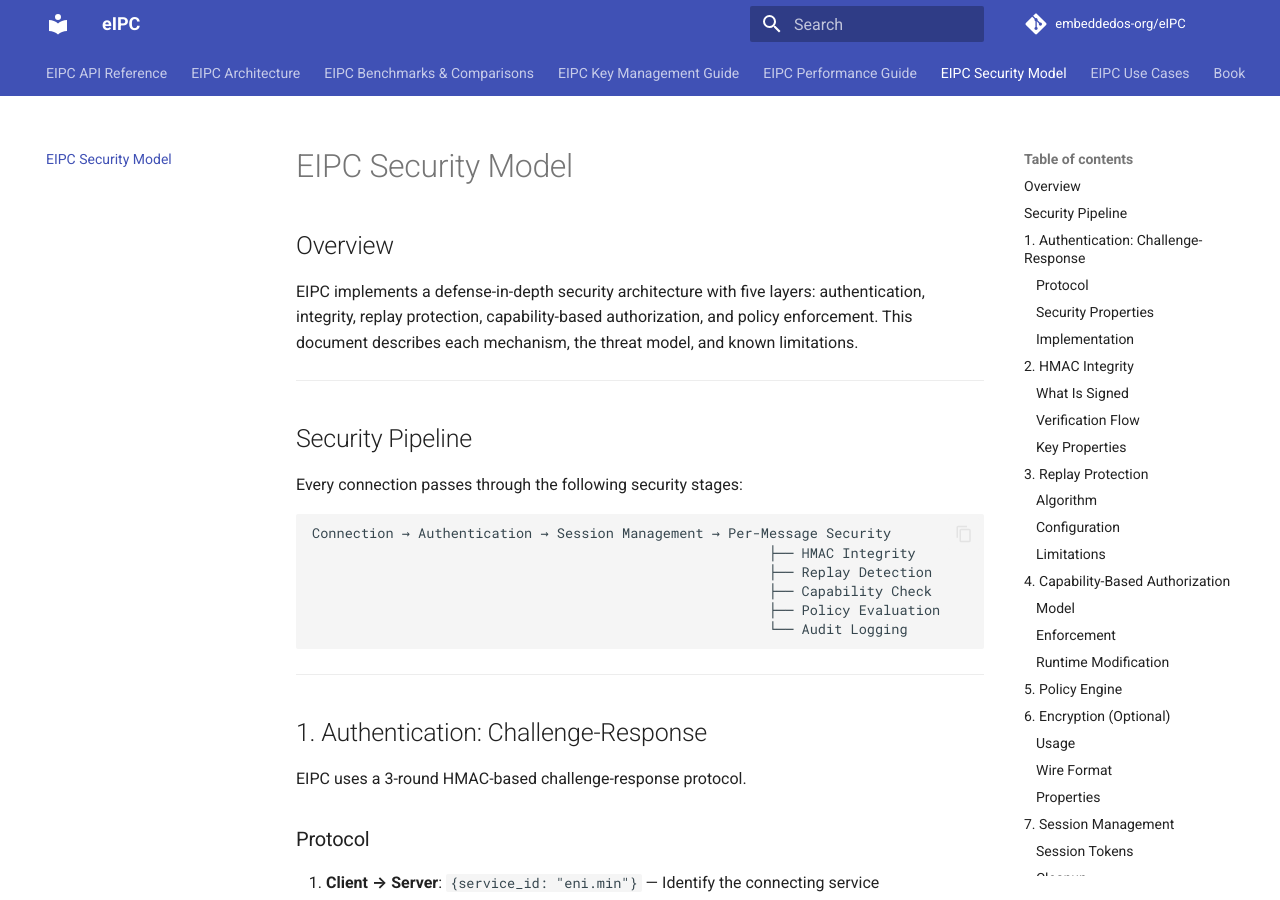
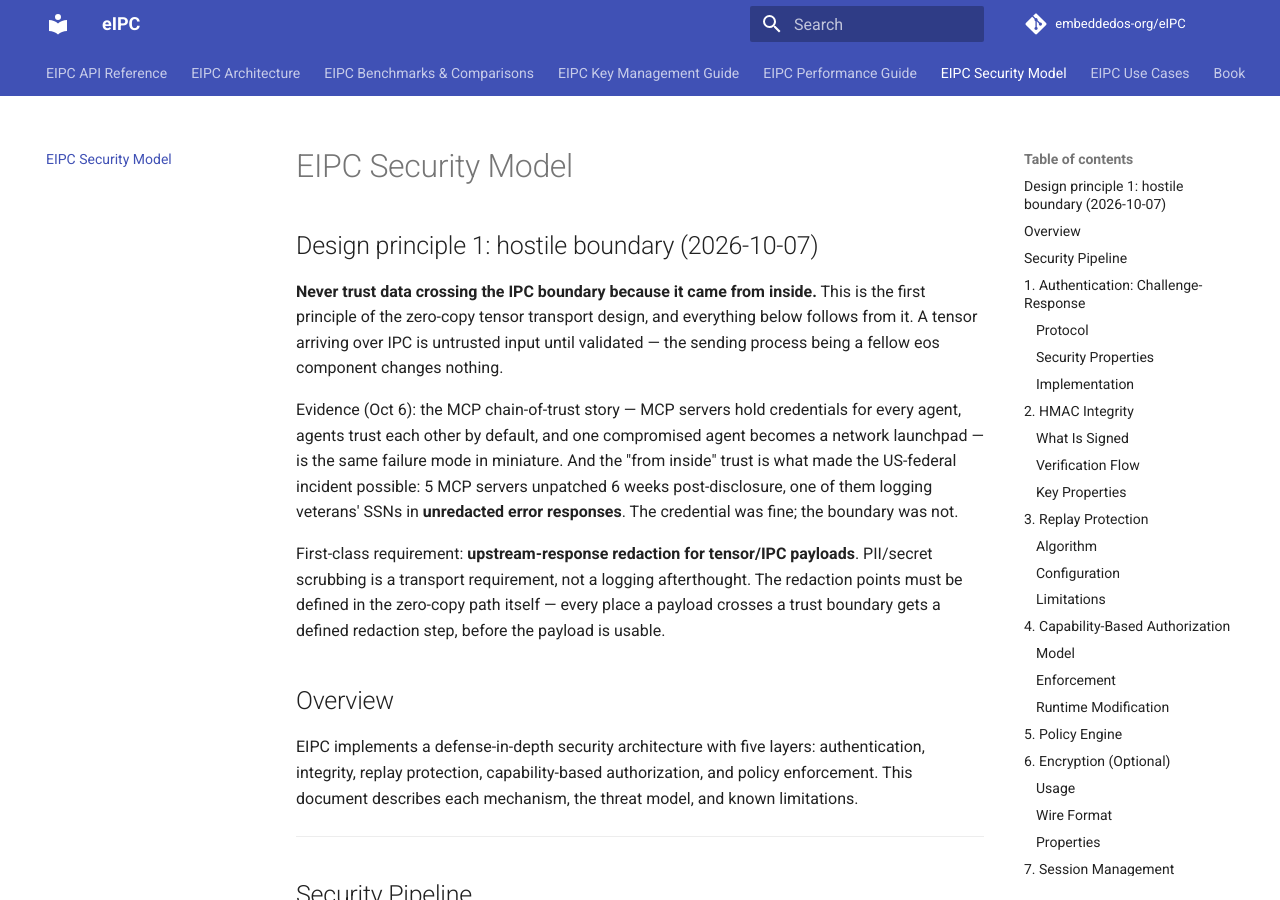
Before and after one commit to embeddedos-org/eIPC, an MkDocs documentation site: the page built from docs/security-model.md, in a window 1280 px wide and 900 px high. Built offline with MkDocs 1.6.1 and Material for MkDocs 9.7.7, drawn with Linux system fonts in a browser that asks for light colours; comment, search, counter and statistics services are not loaded.

Commit message:
docs: hostile-boundary design principle + upstream redaction requirement

```diff
--- a/docs/security-model.md
+++ b/docs/security-model.md
@@ -1,4 +1,27 @@
 # EIPC Security Model
+
+## Design principle 1: hostile boundary (2026-10-07)
+
+**Never trust data crossing the IPC boundary because it came from inside.**
+This is the first principle of the zero-copy tensor transport design, and
+everything below follows from it. A tensor arriving over IPC is untrusted
+input until validated — the sending process being a fellow eos component
+changes nothing.
+
+Evidence (Oct 6): the MCP chain-of-trust story — MCP servers hold
+credentials for every agent, agents trust each other by default, and one
+compromised agent becomes a network launchpad — is the same failure mode in
+miniature. And the "from inside" trust is what made the US-federal incident
+possible: 5 MCP servers unpatched 6 weeks post-disclosure, one of them
+logging veterans' SSNs in **unredacted error responses**. The credential was
+fine; the boundary was not.
+
+First-class requirement: **upstream-response redaction for tensor/IPC
+payloads**. PII/secret scrubbing is a transport requirement, not a logging
+afterthought. The redaction points must be defined in the zero-copy path
+itself — every place a payload crosses a trust boundary gets a defined
+redaction step, before the payload is usable.
+
 
 ## Overview
 
```
